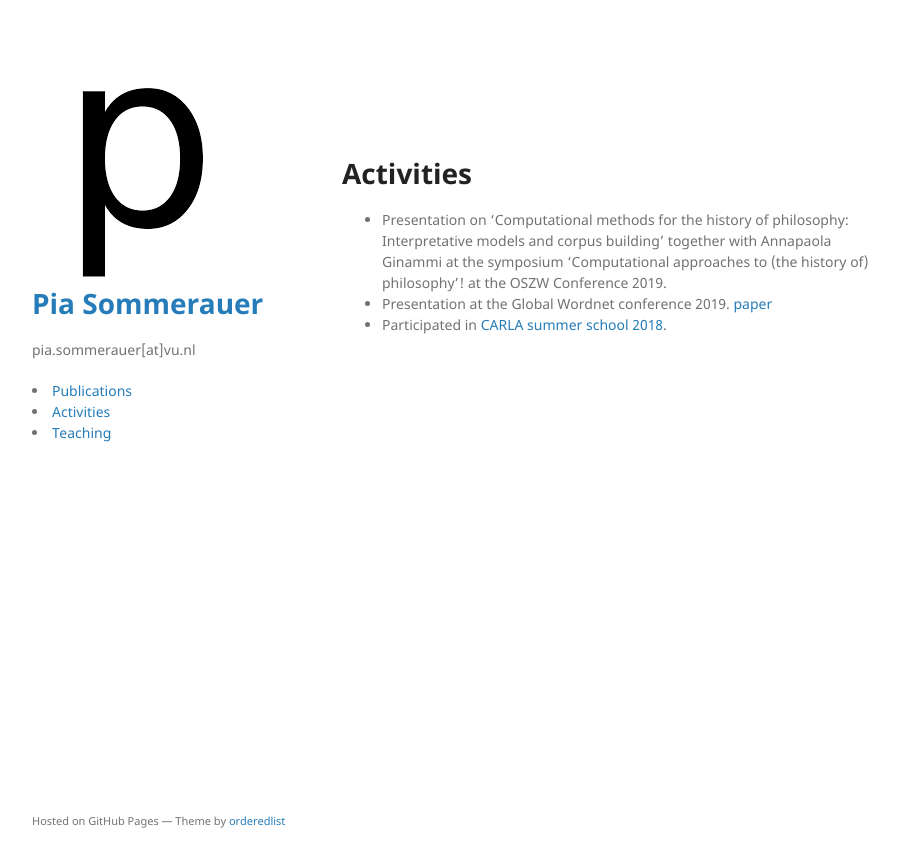
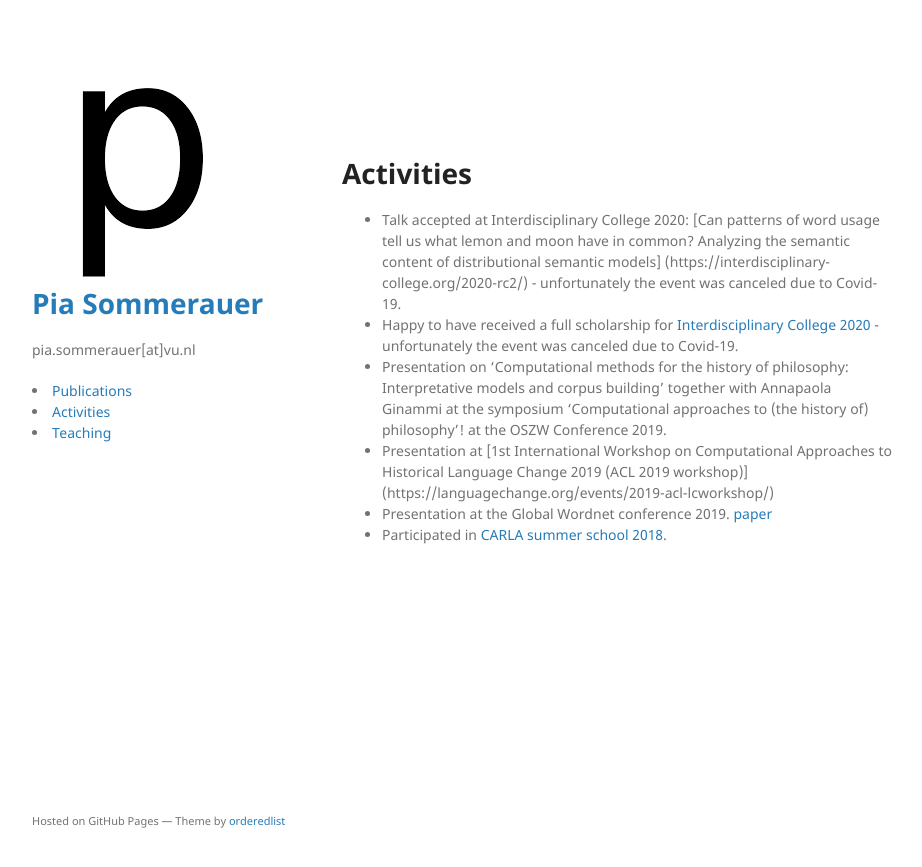
Before and after one commit to PiaSommerauer/PiaSommerauer.github.io, a Jekyll site: the page built from talks.md, in a window 1280 px wide. Shown: the top 867 px of the page, without its empty margins (178-1100 px from the left). Built offline with Jekyll 4.4.1, drawn with Linux system fonts in a browser that asks for light colours; our own code applies the rules of GitHub Pages for plain Markdown files.

Commit message:
update talks

```diff
--- a/talks.md
+++ b/talks.md
@@ -1,6 +1,8 @@
 # Activities
 
-
+* Talk accepted at Interdisciplinary College 2020: [Can patterns of word usage tell us what lemon and moon have in common? Analyzing the semantic content of distributional semantic models] (https://interdisciplinary-college.org/2020-rc2/) - unfortunately the event was canceled due to Covid-19.
+* Happy to have received a full scholarship for [Interdisciplinary College 2020](https://interdisciplinary-college.org/) - unfortunately the event was canceled due to Covid-19.
 * Presentation on 'Computational methods for the history of philosophy: Interpretative models and corpus building' together with Annapaola Ginammi at the symposium 'Computational approaches to (the history of) philosophy'! at the OSZW Conference 2019.
+* Presentation at [1st International Workshop on Computational Approaches to Historical Language Change 2019 (ACL 2019 workshop)] (https://languagechange.org/events/2019-acl-lcworkshop/)
 * Presentation at the Global Wordnet conference 2019. [paper](https://s3.amazonaws.com/academia.edu.documents/61263080/Proceedings_of_the_10th_Global_Wordnet_Conference_201920191119-65150-qqqkcb.pdf?response-content-disposition=inline%3B%20filename%3DDevelopment_of_Assamese_Rule_based_Stemm.pdf&X-Amz-Algorithm=AWS4-HMAC-SHA256&X-Amz-Credential=AKIAIWOWYYGZ2Y53UL3A%2F20200115%2Fus-east-1%2Fs3%2Faws4_request&X-Amz-Date=20200115T160350Z&X-Amz-Expires=3600&X-Amz-SignedHeaders=host&X-Amz-Signature=d37168d606a5bcb570f9ca1011b0d0baa594be38bbfd62fd75847f6a5c9eec36#page=95)
 * Participated in [CARLA summer school 2018](https://www.conceptuccino.uni-osnabrueck.de/carla_summer_school/overview.html).
```
